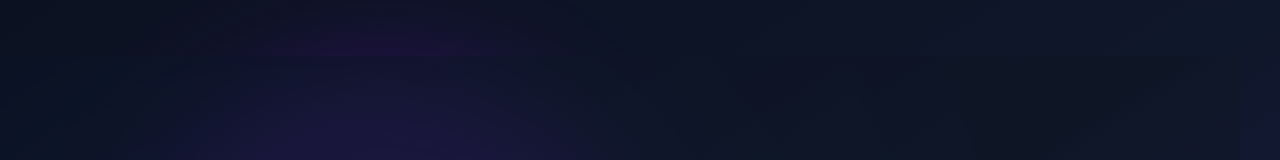
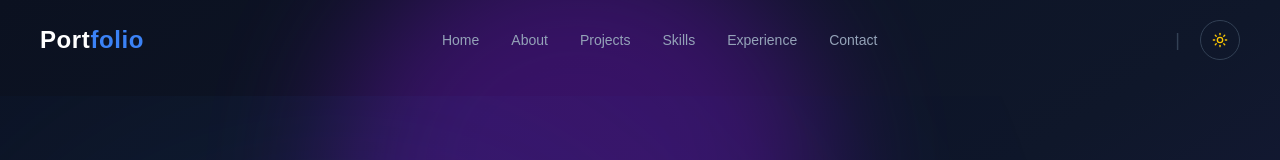
Before and after one commit to Elghbali01/portfolio, a Next.js app: page / in a window 1280 px wide. Shown: the top 160 px of the page. Built offline with nearby package versions, Linux system fonts and the light colour scheme.

Commit message:
Fix loader transition and remove white flash between loading and navbar

```diff
--- a/app/page.tsx
+++ b/app/page.tsx
@@ -12,18 +12,14 @@ import Contact from "../sections/Contact";
 import AnimatedBackground from "../components/AnimatedBackground";
 
 export default function Home() {
-  const [loadingDone, setLoadingDone] = useState(false);
+  const [loadingFinished, setLoadingFinished] = useState(false);
 
   return (
     <>
-      {!loadingDone && (
-        <LoadingScreen onComplete={() => setLoadingDone(true)} />
-      )}
-
-      {loadingDone && (
-        <main className="relative">
-          <Navbar />
+      {/* MAIN CONTENU (toujours monté) */}
+      <main className="relative overflow-hidden">
         <AnimatedBackground />
+        <Navbar visible={loadingFinished} />
 
         <div className="pt-24">
           <Hero />
@@ -34,6 +30,10 @@ export default function Home() {
           <Contact />
         </div>
       </main>
+
+      {/* LOADER AU DESSUS */}
+      {!loadingFinished && (
+        <LoadingScreen onComplete={() => setLoadingFinished(true)} />
       )}
     </>
   );
--- a/components/Loader.tsx
+++ /dev/null
@@ -1,19 +0,0 @@
-"use client";
-
-import { motion } from "framer-motion";
-
-export default function Loader() {
-  return (
-    <div className="fixed inset-0 flex items-center justify-center bg-black z-50">
-      <motion.div
-        className="w-20 h-20 border-4 border-gray-700 border-t-white rounded-full"
-        animate={{ rotate: 360 }}
-        transition={{
-          repeat: Infinity,
-          duration: 1,
-          ease: "linear",
-        }}
-      />
-    </div>
-  );
-}
--- a/components/Navbar.tsx
+++ b/components/Navbar.tsx
@@ -4,7 +4,11 @@ import { motion, AnimatePresence } from "framer-motion";
 import { useEffect, useState } from "react";
 import { Sun, Moon, Menu, X } from "lucide-react";
 
-export default function Navbar() {
+interface NavbarProps {
+  visible: boolean;
+}
+
+export default function Navbar({ visible }: NavbarProps) {
   const [scrolled, setScrolled] = useState(false);
   const [darkMode, setDarkMode] = useState(true);
   const [menuOpen, setMenuOpen] = useState(false);
@@ -38,9 +42,9 @@ export default function Navbar() {
 
   return (
     <motion.nav
-      initial={{ y: -120 }}
-      animate={{ y: 0 }}
-      transition={{ duration: 0.8 }}
+      initial={{ opacity: 0 }}
+      animate={visible ? { opacity: 1 } : { opacity: 0 }}
+      transition={{ duration: 0.6 }}
       className={`fixed top-0 left-0 w-full z-50 transition-all duration-500 ${
         scrolled
           ? "bg-[#0B1120]/80 backdrop-blur-xl border-b border-[#1E293B]"
@@ -48,16 +52,24 @@ export default function Navbar() {
       }`}
     >
       <div className="max-w-7xl mx-auto flex items-center justify-between px-6 md:px-10 py-5 text-white">
-        {/* LOGO */}
-        <div
+        {/* LOGO (Apparaît en premier) */}
+        <motion.div
+          initial={{ x: -40, opacity: 0 }}
+          animate={visible ? { x: 0, opacity: 1 } : {}}
+          transition={{ duration: 0.6 }}
           onClick={() => handleScrollTo("home")}
           className="text-2xl font-bold tracking-wide cursor-pointer"
         >
           Port<span className="text-[#3B82F6]">folio</span>
-        </div>
+        </motion.div>
 
-        {/* DESKTOP LINKS */}
-        <div className="hidden md:flex gap-8 text-sm text-[#94A3B8]">
+        {/* DESKTOP LINKS (delay après logo) */}
+        <motion.div
+          initial={{ opacity: 0, y: -10 }}
+          animate={visible ? { opacity: 1, y: 0 } : {}}
+          transition={{ delay: 0.4, duration: 0.6 }}
+          className="hidden md:flex gap-8 text-sm text-[#94A3B8]"
+        >
           {links.map((item) => (
             <button
               key={item}
@@ -65,15 +77,18 @@ export default function Navbar() {
               className="relative capitalize transition-colors duration-300 hover:text-[#3B82F6] group"
             >
               {item}
-
-              {/* UNDERLINE */}
               <span className="absolute left-0 -bottom-1 w-0 h-[2px] bg-[#3B82F6] transition-all duration-300 group-hover:w-full" />
             </button>
           ))}
-        </div>
+        </motion.div>
 
-        {/* RIGHT SIDE DESKTOP */}
-        <div className="hidden md:flex items-center gap-5">
+        {/* RIGHT SIDE DESKTOP (dernier élément) */}
+        <motion.div
+          initial={{ opacity: 0, y: -10 }}
+          animate={visible ? { opacity: 1, y: 0 } : {}}
+          transition={{ delay: 0.6, duration: 0.6 }}
+          className="hidden md:flex items-center gap-5"
+        >
           <span className="text-[#334155] text-lg">|</span>
 
           <button
@@ -86,11 +101,10 @@ export default function Navbar() {
               <Moon size={16} className="text-blue-400" />
             )}
           </button>
-        </div>
+        </motion.div>
 
         {/* MOBILE RIGHT SIDE */}
         <div className="md:hidden flex items-center gap-3">
-          {/* THEME ICON MOBILE */}
           <button
             onClick={toggleTheme}
             className="w-10 h-10 flex items-center justify-center rounded-full border border-[#334155] hover:border-[#3B82F6] transition"
@@ -102,7 +116,6 @@ export default function Navbar() {
             )}
           </button>
 
-          {/* MENU BUTTON */}
           <button
             onClick={() => setMenuOpen(!menuOpen)}
             className="w-10 h-10 flex items-center justify-center rounded-md border border-[#334155]"
```
Lines whose indentation alone changed are shown as unchanged.
